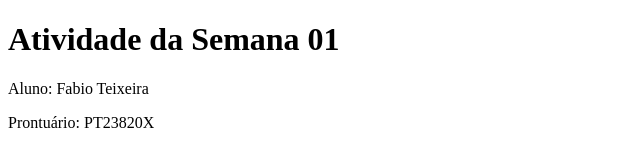
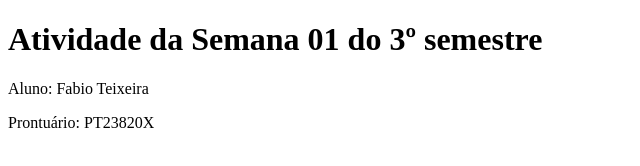
Before and after one commit to DWBA4/dwba4-semana-01, a plain HTML site: page index.html in a window 1280 px wide. Shown: the whole page, without its empty margins (0-640 px from the left). Drawn offline with Linux system fonts and the light colour scheme.

Commit message:
Inclui o semestre

```diff
--- a/index.html
+++ b/index.html
@@ -9,7 +9,7 @@
 </head>
 
 <body>
-  <h1>Atividade da Semana 01</h1>
+  <h1>Atividade da Semana 01 do 3º semestre</h1>
   <p>Aluno: Fabio Teixeira</p>
   <p>Prontuário: PT23820X</p>
   <script src="script.js"></script>
```
